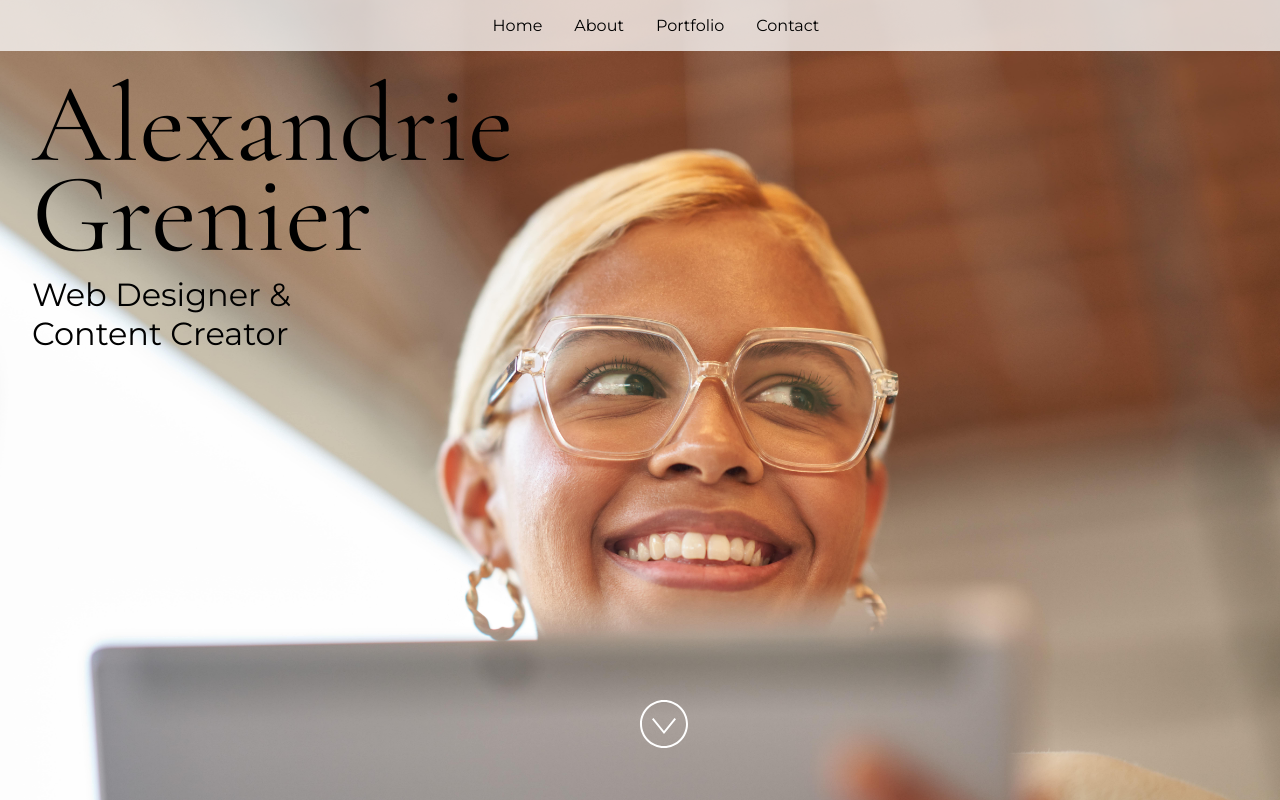
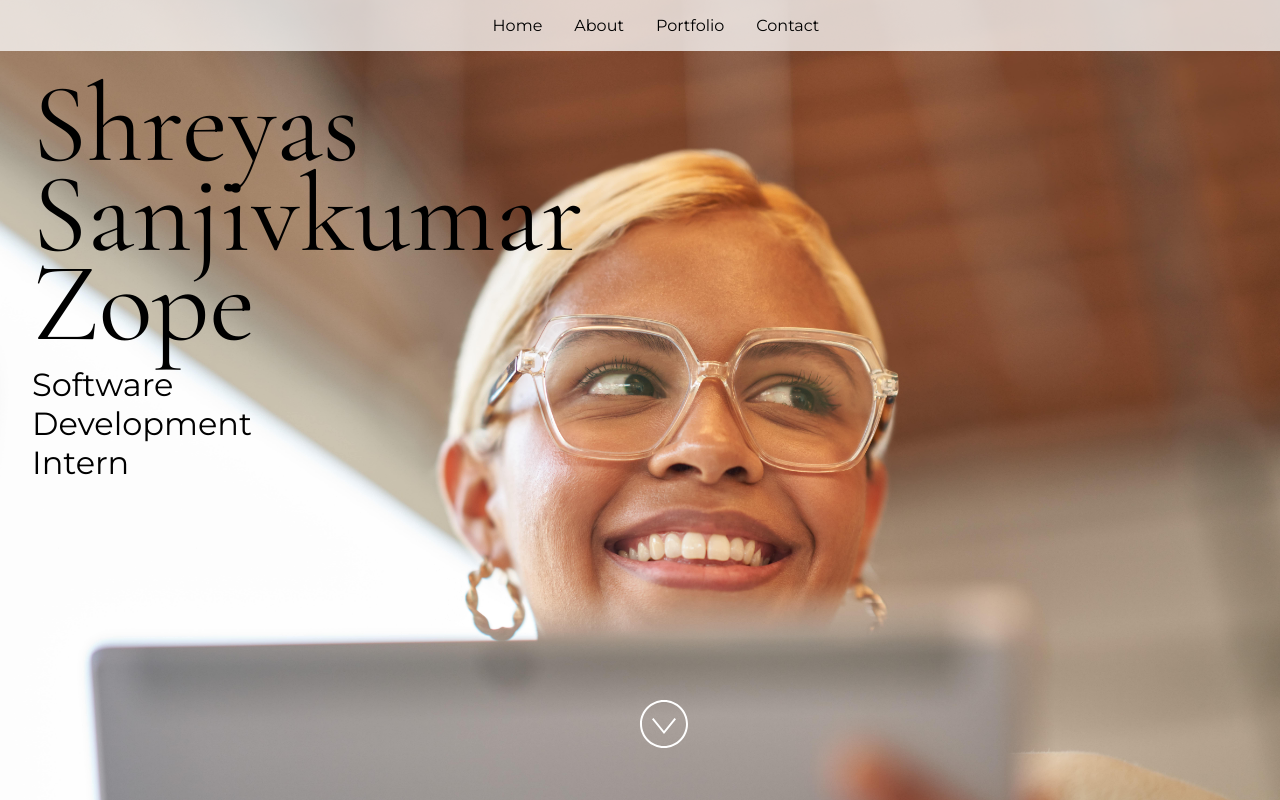
Before and after one commit to ShreyasZope/my_portfolio, a React (Vite) app: page / in a window 1280 px wide. Built offline with nearby package versions, Linux system fonts and the light colour scheme.

Commit message:
Update App.jsx

```diff
--- a/src/App.jsx
+++ b/src/App.jsx
@@ -24,15 +24,14 @@ import "./styles.css";
  * If you don't have one of the social sites listed, leave it as an empty string.
  */
 const siteProps = {
-  name: "Alexandrie Grenier",
-  title: "Web Designer & Content Creator",
-  email: "alex@example.com",
-  gitHub: "microsoft",
-  instagram: "microsoft",
-  linkedIn: "satyanadella",
+  name: "Shreyas Sanjivkumar Zope",
+  title: "Software Development Intern",
+  email: "shreyaszope123@gmail.com",
+  gitHub: "https://github.com/ShreyasZope",
+  instagram: "https://www.instagram.com/shreyas_zope272/",
+  linkedIn: "https://www.linkedin.com/in/shreyas-sanjivkumar-zope-5b7933253/",
   medium: "",
-  twitter: "microsoft",
-  youTube: "Code",
+  youTube: "https://www.youtube.com/@shreyassanjivkumarzope1472",
 };
 
 const primaryColor = "#4E567E";
```
